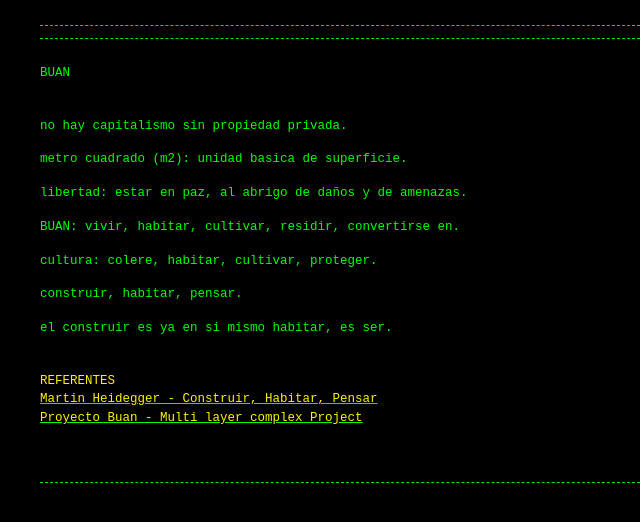
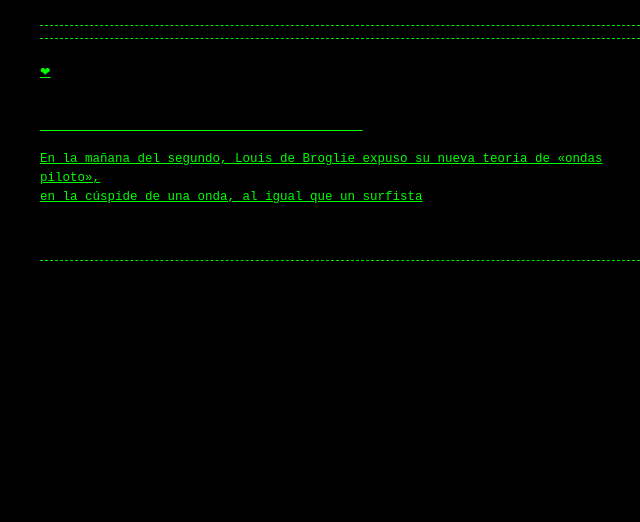
Before and after one commit to Guerrillaradio/un_hombre_desahuciado_sonriendo, a Jekyll site: the page built from index.md, in a window 1280 px wide. Shown: the top 522 px of the page, without its empty margins (300-940 px from the left). Built offline with Jekyll 4.4.1, drawn with Linux system fonts in a browser that asks for light colours; our own code applies the rules of GitHub Pages for plain Markdown files.

Commit message:
Update index.md

```diff
--- a/index.md
+++ b/index.md
@@ -1,14 +1,6 @@
 
-<p>BUAN
-
-<p>no hay capitalismo sin propiedad privada.
-<p>metro cuadrado (m2): unidad basica de superficie.
-<p>libertad: estar en paz, al abrigo de daños y de amenazas.
-<p>BUAN: vivir, habitar, cultivar, residir, convertirse en.
-<p>cultura: colere, habitar, cultivar, proteger.
-<p>construir, habitar, pensar.
-<p>el construir es ya en si mismo habitar, es ser.
-
-<div><font color="#fff300">REFERENTES</font></div><div></div><div><font color="#fff300"> </font><font color="#fff300"> </font></div>
-<a href="https://wiki.ead.pucv.cl/images/archive/7/70/20111011141115%21Construir_habitar_pensar_heidegger.pdf"><div><font color="#fff300">Martin Heidegger - Construir, Habitar, Pensar</font></div><div></div><div><font color="#fff300"> </font><font color="#fff300"> </font></div>
-<a href="https://github.com/Guerrillaradio/buanproject"><div><font color="#fff300">Proyecto Buan - Multi layer complex Project</font></div><div></div><div><font color="#fff300"> </font><font color="#fff300"> </font></div></a>
+<p><a href="https://www.youtube.com/watch?v=3l3hLAKaMSc&list=RD3l3hLAKaMSc&start_radio=1&t=629s"><div><font color="#00ff00">❤</font></div><div></div><div><font color="#00ff00"> </font><font color="#00ff00"> </font></div>
+<p>
+<p>
+<div><font color="#00ff00">En la mañana del segundo, Louis de Broglie expuso su nueva teoría de «ondas piloto»,</font></div><div></div><div><font color="#00ff00"> </font><font color="#00ff00"> </font></div>
+<div><font color="#00ff00">en la cúspide de una onda, al igual que un surfista</font></div><div></div><div><font color="#00ff00"> </font><font color="#00ff00"> </font></div>
```
